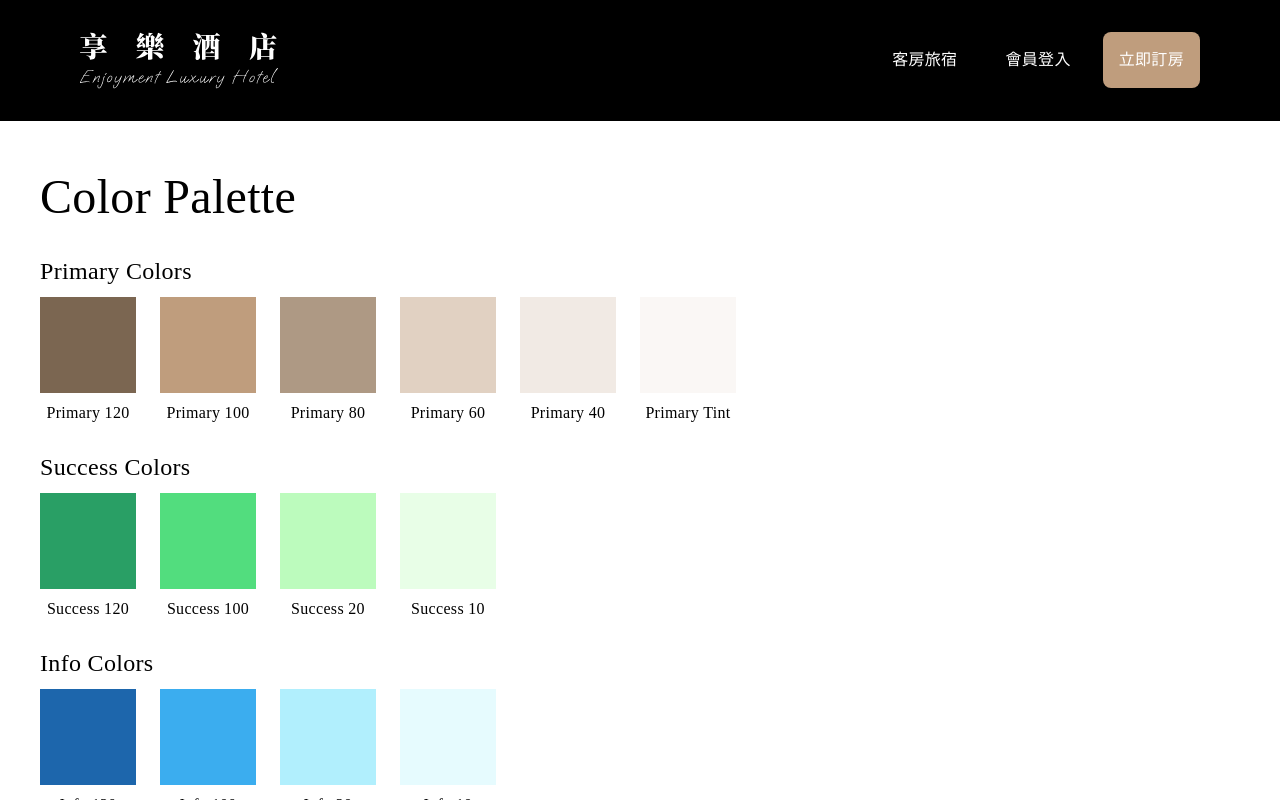
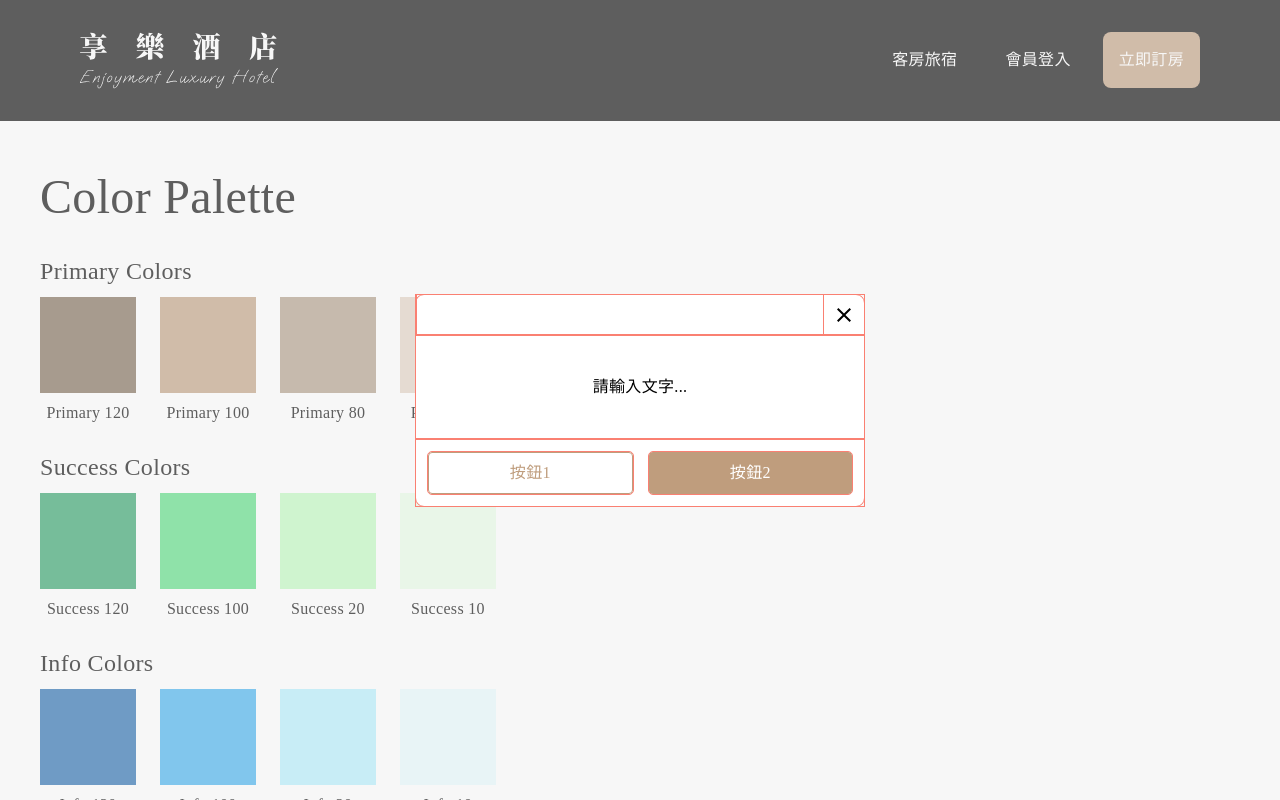
Before and after one commit to laihanco/hotel-website-team, a Vue app: page / in a window 1280 px wide. Shown: the top 800 px of the page. Built offline with nearby package versions, Linux system fonts and the light colour scheme.

Commit message:
feat(base-modal): 完成燈箱切版

```diff
--- a/src/App.vue
+++ b/src/App.vue
@@ -2,16 +2,21 @@
 import { RouterView } from 'vue-router';
 import BaseNav from '@/components/layout/BaseNav.vue';
 import BaseFooter from '@/components/layout/BaseFooter.vue';
+import BaseModal from '@/components/BaseModal.vue';
 </script>
 
 <template>
-  <BaseNav />
+  <div>
+    <BaseNav />
 
-  <div class="p-10">
-    <RouterView />
+    <main class="p-10">
+      <RouterView />
+    </main>
+
+    <BaseFooter />
   </div>
 
-  <BaseFooter />
+  <BaseModal />
 </template>
 
 <style></style>
--- /dev/null
+++ b/src/components/BaseModal.vue
@@ -0,0 +1,50 @@
+<template>
+  <div class="fixed inset-0 z-50 flex items-center justify-center bg-neutral-40 bg-opacity-40">
+    <div class="mx-auto w-full max-w-md rounded-lg bg-neutral-white desktop:w-1/2">
+      <!-- Header -->
+      <div class="flex justify-between">
+        <h5 class="text-subtitle">{{ props.title }}</h5>
+        <button>
+          <icClose class="h-[40px] w-[40px] cursor-pointer p-2" />
+        </button>
+      </div>
+
+      <!-- Content -->
+      <div class="p-10 text-center">
+        <slot> {{ props.content }} </slot>
+      </div>
+
+      <!-- Footer -->
+      <slot name="footer">
+        <div class="flex justify-center gap-x-4 border-t border-neutral-40 p-3">
+          <!-- TODO 等 button 元件出來做替換 -->
+          <button class="w-full rounded border border-primary-100 px-8 py-2 text-primary-100">
+            按鈕1
+          </button>
+          <button class="w-full rounded bg-primary-100 px-8 py-2 text-neutral-white">按鈕2</button>
+        </div>
+      </slot>
+    </div>
+  </div>
+</template>
+
+<script setup lang="ts">
+import { defineProps } from 'vue';
+import icClose from '@/assets/icons/icClose.vue';
+
+type Props = Partial<{
+  title: string;
+  content: string;
+}>;
+
+const props = withDefaults(defineProps<Props>(), {
+  title: '',
+  content: '請輸入文字...',
+});
+</script>
+
+<style scoped>
+* {
+  outline: 1px solid salmon;
+}
+</style>
```
